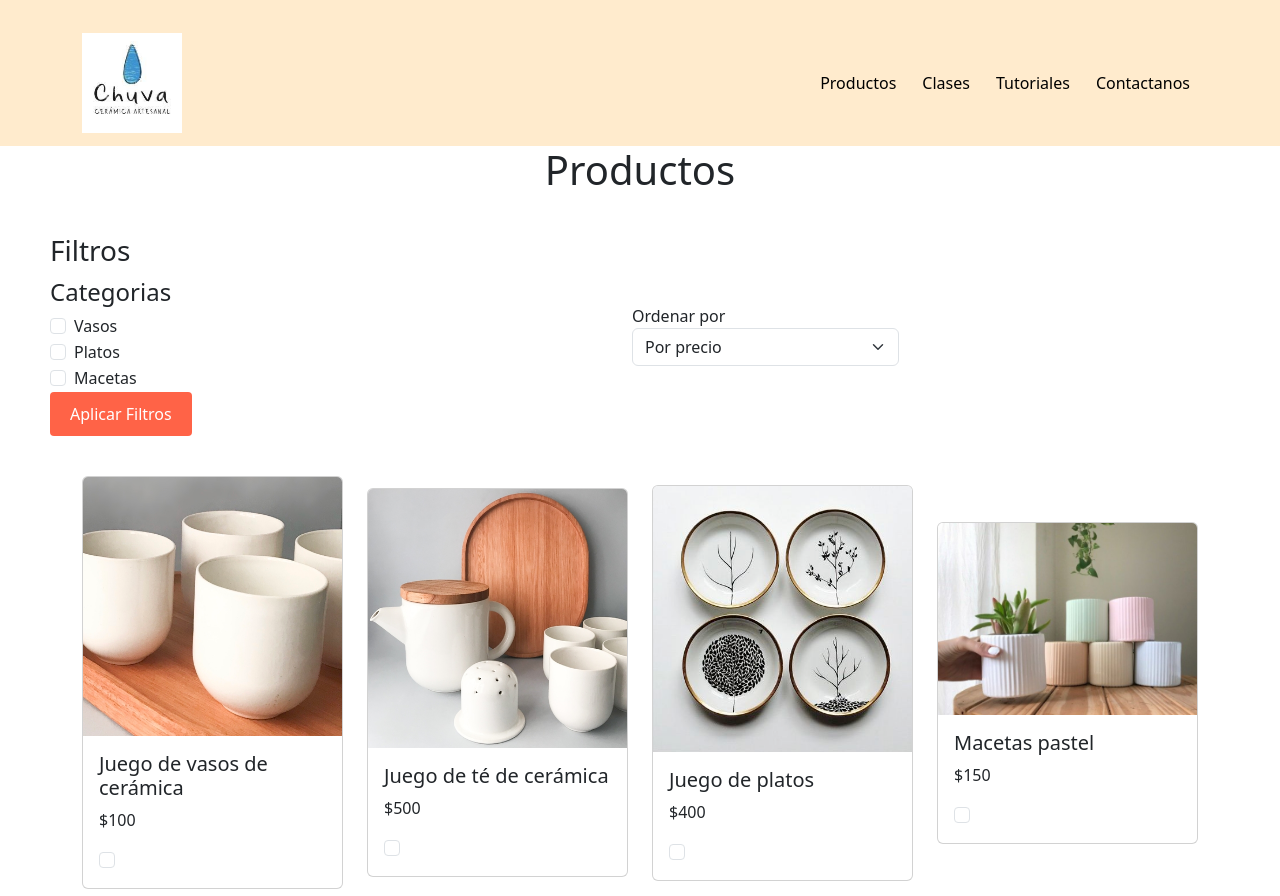
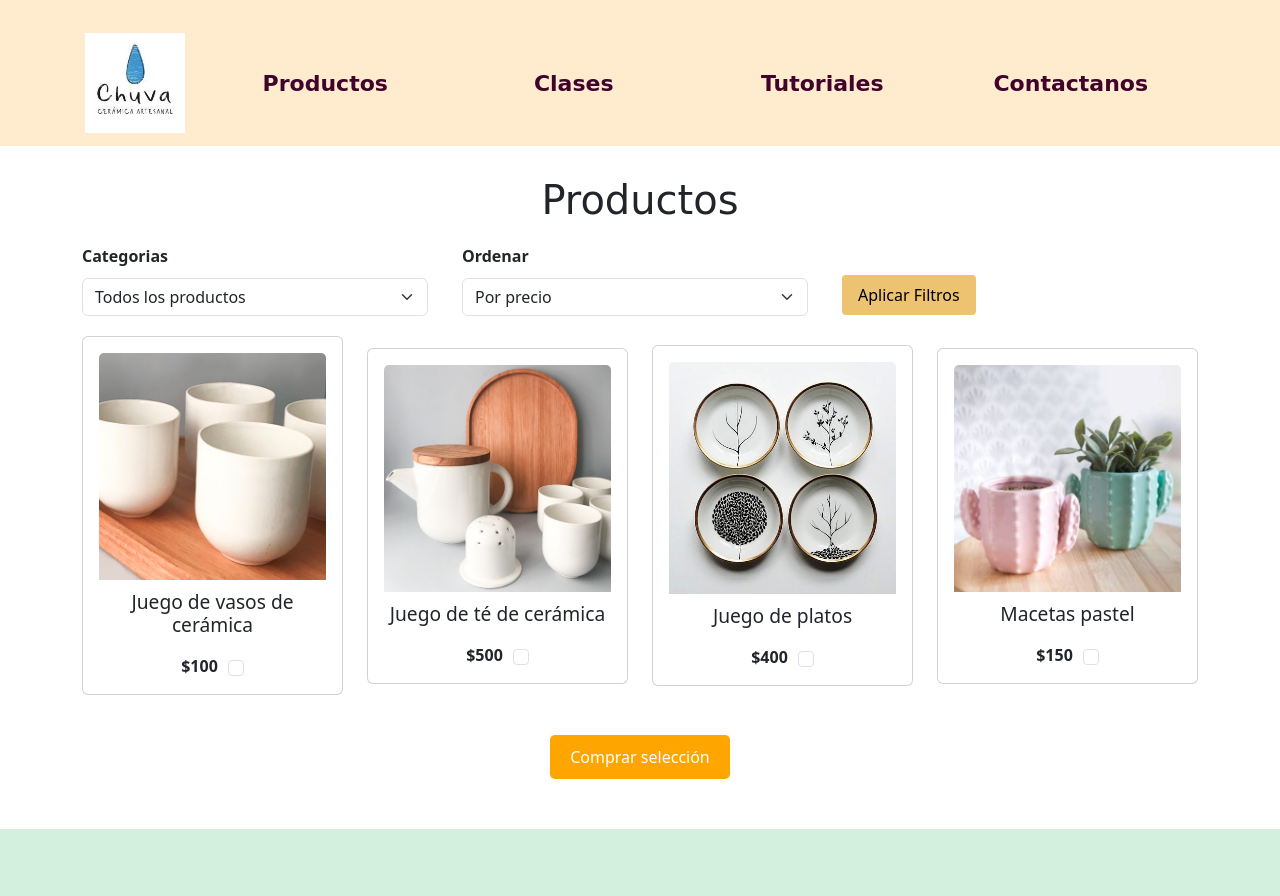
Before and after one commit to rocioli/dw_chuva, a website: page pages/Productos.html in a window 1280 px wide. Shown: the top 896 px of the page. Drawn offline with nearby package versions, Linux system fonts and the light colour scheme; a web font is replaced by a local one.

Commit message:
CambiosEntregaFinal1

```diff
--- a/pages/Productos.html
+++ b/pages/Productos.html
@@ -9,6 +9,9 @@
     content="Explora nuestra colección de productos de cerámica hechos a mano. Encuentra una variedad de vasos, platos y macetas diseñados con pasión y creatividad.">
   <meta name="keywords"
     content="cerámica, productos de cerámica, vasos de cerámica, platos de cerámica, macetas de cerámica">
+    <link rel="preconnect" href="https://fonts.googleapis.com">
+    <link rel="preconnect" href="https://fonts.gstatic.com" crossorigin>
+    <link href="https://fonts.googleapis.com/css2?family=Borel&family=Roboto:wght@300;400;700&display=swap" rel="stylesheet">
   <link href="https://cdn.jsdelivr.net/npm/bootstrap@5.3.0/dist/css/bootstrap.min.css" rel="stylesheet"
     integrity="sha384-9ndCyUaIbzAi2FUVXJi0CjmCapSmO7SnpJef0486qhLnuZ2cdeRhO02iuK6FUUVM" crossorigin="anonymous" />
   <link rel="stylesheet" href="../css/style.css" />
@@ -69,79 +72,93 @@
   <!--Inicio Secciones-->
   <h1>Productos</h1>
   <section class="filtros container">
-    <div class="row">
-      <div class="col-md-6">
-        <h3>Filtros</h3>
-        <h4>Categorias</h4>
-        <div class="form-check">
-          <input class="form-check-input" type="checkbox" value="" id="vasosCheckbox" />
-          <label class="form-check-label" for="vasosCheckbox">Vasos</label>
-        </div>
-        <div class="form-check">
-          <input class="form-check-input" type="checkbox" value="" id="platosCheckbox" />
-          <label class="form-check-label" for="platosCheckbox">Platos</label>
-        </div>
-        <div class="form-check">
-          <input class="form-check-input" type="checkbox" value="" id="macetasCheckbox" />
-          <label class="form-check-label" for="macetasCheckbox">Macetas</label>
-        </div>
-        <button class="filter-button">Aplicar Filtros</button>
+    <div class="row align-items-center">
+        <div class="col-md-3">
+            <label class="custom-label" for="categoria">Categorias</label>
+            <select name="categoria" class="form-select">
+                <option value="">Todos los productos</option>
+                <option value="">Platos</option>
+                <option value="">Vasos</option>
+                <option value="">Macetas</option>
+            </select>
         </div>
         <div class="col-md-3">
-        <label for="ordenar">Ordenar por</label>
-        <select name="ordenar" class="form-select">
+          <label class="custom-label" for="orden">Ordenar</label>
+            <select name="orden" class="form-select">
                 <option value="">Por precio</option>
                 <option value="">Por color</option>
             </select>
         </div>
+        <div class="col-md-3">
+            <button class="filter-button">Aplicar Filtros</button>
         </div>
+    </div>
+</section>
   </section>
 
   <section class="articulos container">
     <div class="row">
         <div class="col-md-3">
             <div class="card mb-1">
+                <div class="card-body">
                     <img src="../img/producto1.jpg" class="card-img-top" alt="juego de vasos de cerámica" />
-          <div class="card-body">
                     <h5 class="card-title">Juego de vasos de cerámica</h5>
+                    <div class="price-input">
                         <p class="card-text">$100</p>
                         <input class="form-check-input" type="checkbox" value="" />
                     </div>
                 </div>
             </div>
+        </div>
+
+        <!-- Repite la misma estructura para otras tarjetas -->
+
         <div class="col-md-3">
             <div class="card mb-1">
+                <div class="card-body">
                     <img src="../img/producto 2.jpg" class="card-img-top" alt="juego de té de cerámica" />
-          <div class="card-body">
                     <h5 class="card-title">Juego de té de cerámica</h5>
+                    <div class="price-input">
                         <p class="card-text">$500</p>
                         <input class="form-check-input" type="checkbox" value="" />
                     </div>
                 </div>
             </div>
+        </div>
+
         <div class="col-md-3">
             <div class="card mb-1">
+                <div class="card-body">
                     <img src="../img/producto3.jpg" class="card-img-top" alt="juego de platos de cerámica" />
-          <div class="card-body">
                     <h5 class="card-title">Juego de platos</h5>
+                    <div class="price-input">
                         <p class="card-text">$400</p>
                         <input class="form-check-input" type="checkbox" value="" />
                     </div>
                 </div>
             </div>
+        </div>
+
         <div class="col-md-3">
             <div class="card mb-1">
-          <img src="../img/producto4.jpeg" class="card-img-top" alt="macetas de cerámica color pastel" />
                 <div class="card-body">
+                    <img src="../img/producto5.jpg" class="card-img-top" alt="macetas de cerámica color pastel" />
                     <h5 class="card-title">Macetas pastel</h5>
+                    <div class="price-input">
                         <p class="card-text">$150</p>
                         <input class="form-check-input" type="checkbox" value="" />
                     </div>
                 </div>
             </div>
         </div>
+    </div>
 </section>
   <!--Fin de secciones-->
+
+  <!-- Botón Comprar selección -->
+<div class="container mt-3 text-center">
+  <button class="btn-comprar">Comprar selección</button>
+</div>
 
   <!--Empieza Footer-->
   <footer class="footer">
--- /dev/null
+++ b/scss/_articulos.scss
@@ -0,0 +1,52 @@
+.articulos {
+    .card {
+        .card-body {
+            display: flex;
+            flex-direction: column;
+            align-items: center;
+
+            .card-img-top {
+                max-width: 100%;
+                height: auto;
+            }
+
+            .card-title {
+                margin-top: 10px;
+                font-size: 1.2rem;
+                text-align: center;
+            }
+
+            .price-input {
+                display: flex;
+                align-items: center;
+                margin-top: 10px;
+
+                p {
+                    margin: 0;
+                    font-weight: bold;
+                }
+
+                .form-check-input {
+                    margin-left: 10px;
+                }
+            }
+        }
+    }
+}
+
+.btn-comprar {
+    margin-top: 20px;
+    margin-bottom: 50px;
+    background-color: orange;
+    color: white;
+    border: none;
+    padding: 10px 20px;
+    border-radius: 5px;
+    font-size: 16px;
+    cursor: pointer;
+    transition: background-color 0.3s;
+}
+
+.btn-comprar:hover {
+    background-color: #ff9800;
+}
--- a/scss/_contenedores.scss
+++ b/scss/_contenedores.scss
@@ -33,6 +33,7 @@
 // Estilos para títulos de nivel 2
 h2 {
     font-size: 24px;
+    font-family: 'Borel', cursive;;
     font-weight: bold;
     margin-bottom: 10px;
 }
--- a/scss/_filtros.scss
+++ b/scss/_filtros.scss
@@ -1,24 +1,34 @@
-// Filtros
 .filtros {
-    margin: 20px 0;
-    padding: 20px 0;
-    margin-left: 50px;
+    margin-top: 20px;
+}
 
-    h3 {
-        margin-bottom: 10px;
-    }
+.custom-label {
+    font-weight: bold;
+    margin-bottom: 10px;
+}
+
+.row.align-items-center {
+    display: flex;
+    justify-content: space-between;
+}
+
+.row.align-items-center > div {
+    flex: 1;
+    margin-right: 10px;
 }
 
 .filter-button {
-    padding: 10px 20px;
-    font-size: 16px;
-    background-color: $secondary-color;
-    color: $white;
+    margin-top: 30px;
+    background-color: rgb(237, 194, 113);
+    color: black;
     border: none;
+    padding: 8px 16px;
     border-radius: 4px;
     cursor: pointer;
+    transition: background-color 0.3s;
+}
 
-    &:hover {
-        background-color: darken($secondary-color, 10%);
-    }
+
+.filter-button:hover {
+    background-color: orange;
 }
--- a/scss/_footer.scss
+++ b/scss/_footer.scss
@@ -13,7 +13,7 @@
     }
 
     .social-links li {
-        display: inline-block; /* Cambia a display inline-block para disposición horizontal */
+        display: inline-block;
         margin-right: 40px;
         margin-top: 20px;
         list-style-type: none;
--- a/scss/_navbar.scss
+++ b/scss/_navbar.scss
@@ -1,19 +1,34 @@
-// Nav bar
+
+
 .bg-nav {
     background-color: $blanched-almond;
+    padding-left: 0;
+    padding-right: 0;
+
+    .container {
+        padding-left: 15px;
+        padding-right: 15px;
+    }
 }
+
+
 .navbar-nav {
-    margin-left: auto;
+    width: 100%;
 
     .nav-item {
-        margin-left: 10px;
+        flex: 1;
+        text-align: center;
+        margin: 0;
     }
 
     .nav-link {
-        color: black;
+        color: #40042a;
+        font-size: 22px;
+        font-family:'Borel', cursive;
+        font-weight: bold;
 
         &:hover {
-            color: black;
+            color: rgb(0, 50, 59);
             background-color: rgba(0, 0, 0, 0.1);
         }
 
--- a/scss/styles.scss
+++ b/scss/styles.scss
@@ -7,6 +7,7 @@
 @import 'forms';
 @import 'navbar';
 @import 'forms';
+@import 'articulos';
 
 body {
     margin: $margin;
@@ -24,16 +25,11 @@ body {
 
 h1 {
     text-align: center;
+    font-family: 'Borel', cursive;
+    margin-top: 30px;
 }
 
-// Artículos
-.articulos {
-    margin-bottom: 20px;
 
-    .card {
-        margin-bottom: 20px;
-    }
-}
 
 @media (max-width: 767px) {
 
```
Also changed, not shown: index.html (+7 -1 lines), pages/Clases.html (+3 -0 lines), pages/Contactanos.html (+3 -0 lines), pages/Tutoriales.html (+4 -2 lines), css/style.css, img/producto3 (1).jpg (added), img/producto5.jpg (added), 1 other file. Lines whose indentation alone changed are shown as unchanged.
